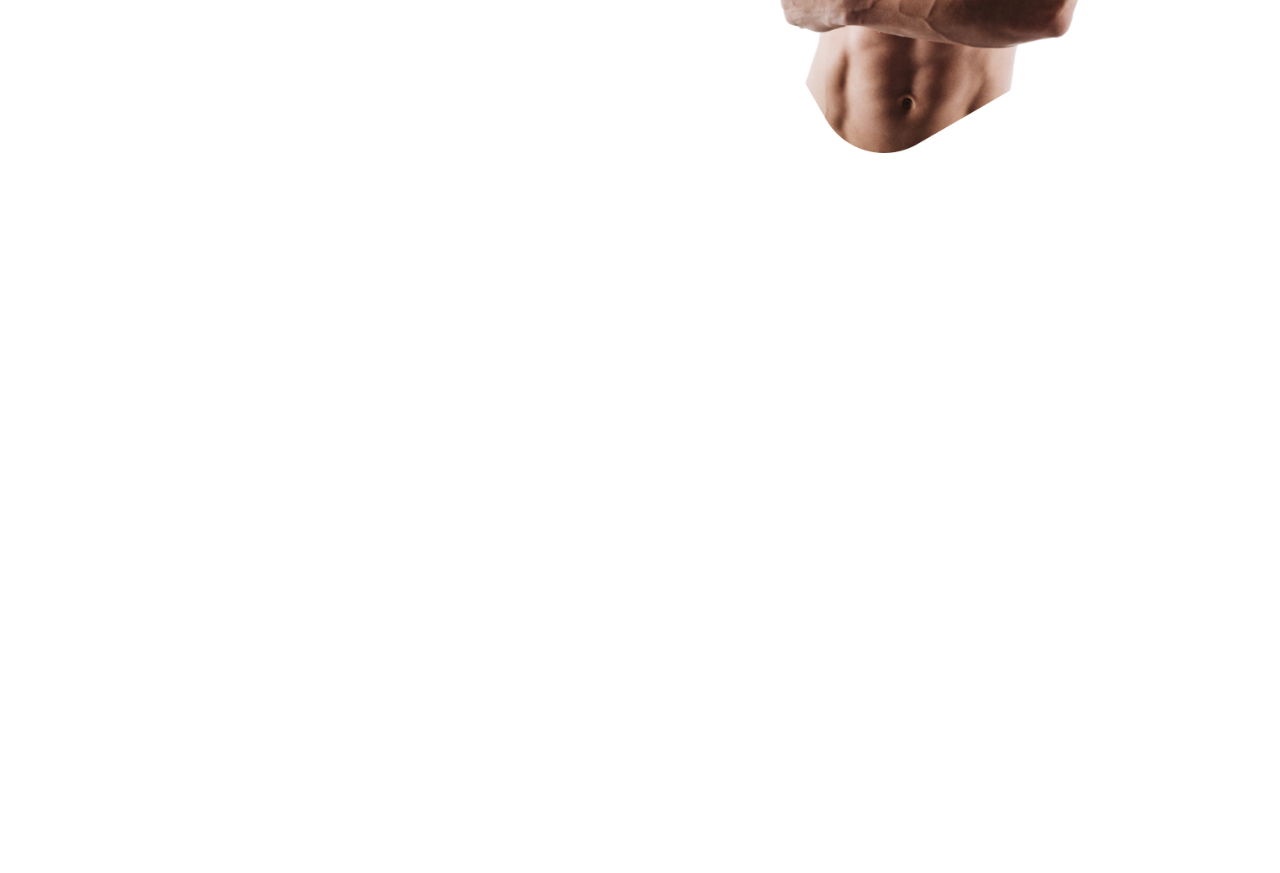
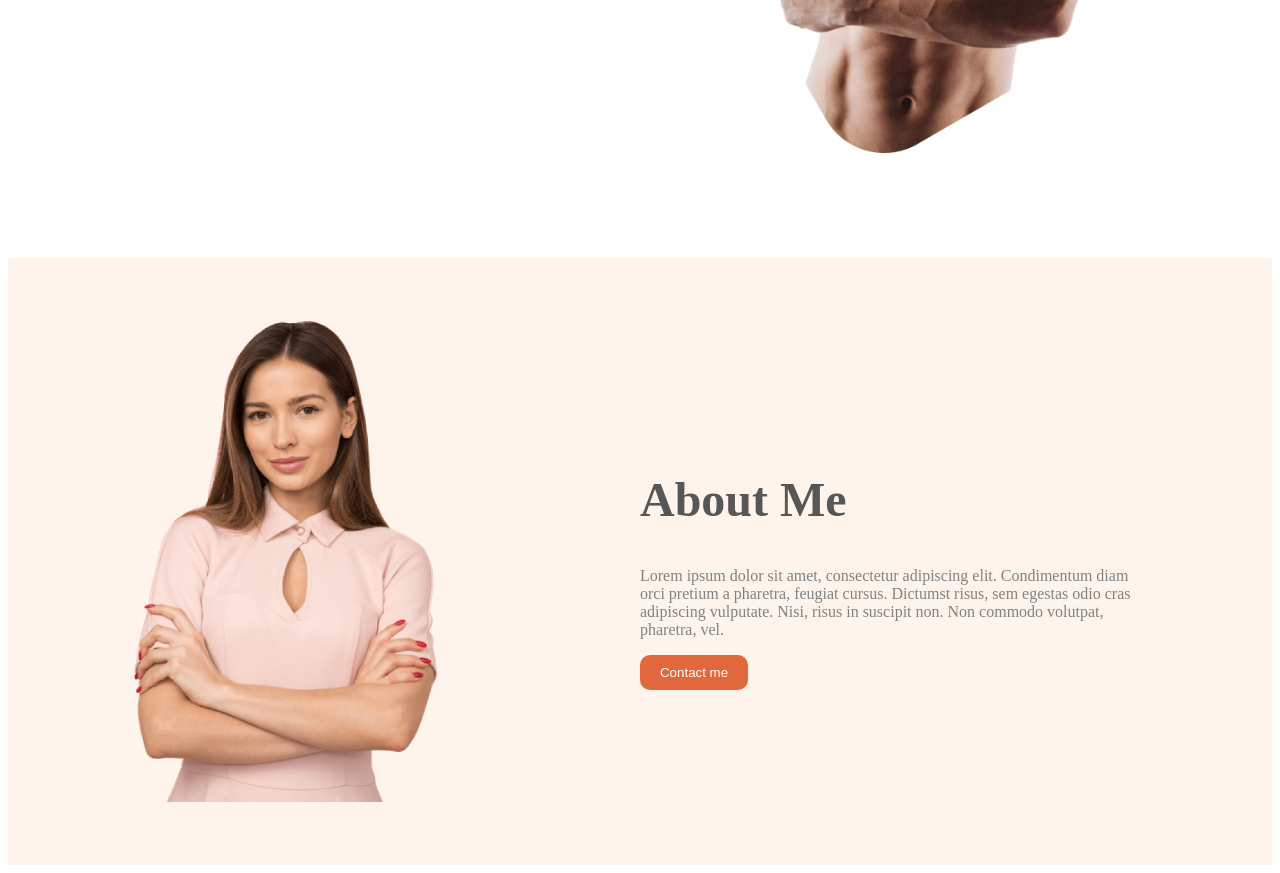
Before and after one commit to Raahim-703/eat-healthy, a plain HTML site: page index.html in a window 1280 px wide. Shown: the part 525-1398 px from the top of the page. Before the commit the page ends 800 px from the top, so only its background shows below. Drawn offline with Linux system fonts and the light colour scheme.

Commit message:
add about me section

```diff
--- a/index.html
+++ b/index.html
@@ -22,6 +22,20 @@
             </div>
         </div>
     </header>
+    <main>
+        <section class="about-me mt">
+            <div class="about-container">
+                <img src="images/female/Person Image.png" alt="">
+                <div class="about-text">
+                    <h1>About Me</h1>
+                    <p class="text-color">Lorem ipsum dolor sit amet, consectetur adipiscing elit. Condimentum diam orci pretium a
+                        pharetra, feugiat cursus. Dictumst risus, sem egestas odio cras adipiscing vulputate. Nisi,
+                        risus in suscipit non. Non commodo volutpat, pharetra, vel.</p>
+                     <button class="btn-primary">Contact me</button>
+                </div>
+            </div>
+        </section>
+    </main>
 </body>
 
 </html>
--- a/style.css
+++ b/style.css
@@ -1,33 +1,66 @@
 /* shered style */
-.text-color{
+.text-color {
     color: rgba(130, 130, 130, 1);
 }
-.btn-primary{
-    background-color:rgb(225, 104, 60);
+
+.btn-primary {
+    background-color: rgb(225, 104, 60);
     color: white;
     padding: 10px 20px;
-    border-radius:10px;
+    border-radius: 10px;
     border: none;
 }
-.color{
+
+.color {
     color: rgb(225, 104, 60);
 }
+
+.mt {
+    margin-top: 8%;
+}
+
 /* end  */
 
 
-.header-text h1{
+.header-text h1 {
     color: #575757;
     font-size: 3.5rem;
 }
-.header-img img{
+
+.header-img img {
     width: 100%;
 }
-.header-text{
+
+.header-text {
     width: 50%;
 }
-.header-container{
+
+.header-container {
     display: flex;
     max-width: 90%;
     margin: 0px auto;
     align-items: center;
 }
+
+/* about-me section */
+.about-me {
+    background-color: rgba(252, 143, 73, 0.1);
+}
+
+.about-me img {
+    width: 30%;
+}
+
+.about-container {
+    display: flex;
+    max-width: 80%;
+    margin: 0px auto;
+    align-items: center;
+    padding: 5% 0px;
+    gap: 20%;
+}
+
+.about-text h1 {
+    font-size: 3rem;
+    color: #575757;
+}
```
